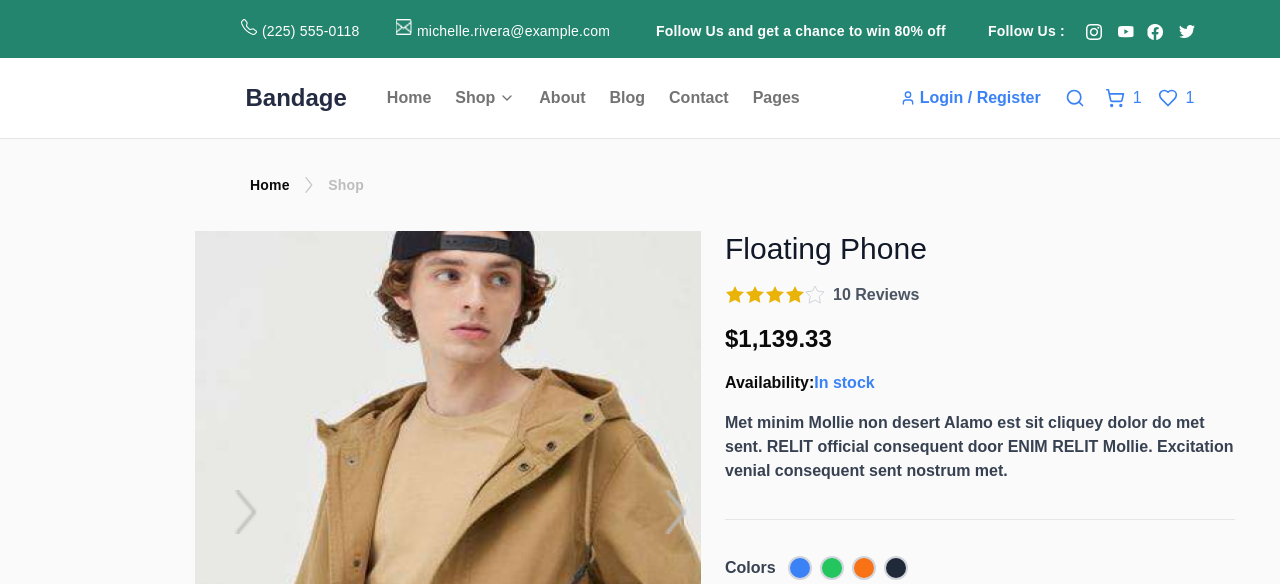
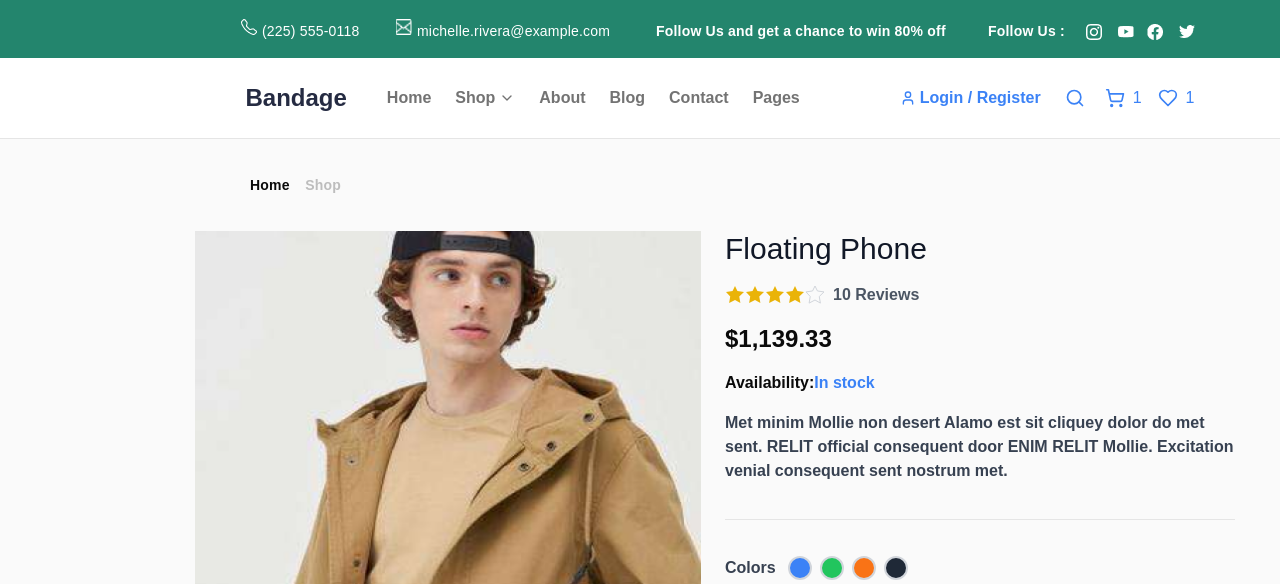
Before and after one commit to Zartaj2024/Hackathon-2, a Next.js app: page /Page3 in a window 1280 px wide. Shown: the top 584 px of the page. Built offline with nearby package versions, Linux system fonts and the light colour scheme.

Commit message:
removed Arrow

```diff
--- a/src/app/Page3/page.tsx
+++ b/src/app/Page3/page.tsx
@@ -199,13 +199,7 @@ export default function Page3() {
               >
                 Home
               </Link>
-              <Image
-                src="/arrow-2.png"
-                alt="logo"
-                width={8}
-                height={16}
-                className="w-[8px] h-[16px] text-[#BDBDBD]"
-              />
+
               <h6 className="w-[37px] h-[24px] text-[#BDBDBD] font-montserrat font-bold text-[14px] leading-[24px] tracking-[0.2px] text-center underline-offset-from-font decoration-skip-ink">
                 Shop
               </h6>
@@ -219,24 +213,7 @@ export default function Page3() {
           <div className="w-[1050px] h-[550px] gap-[20px] flex flex-row">
             <div className="w-[510px] h-[550px] ">
               <div className=" w-[506px] h-[546px]  rounded-l-[5px] ">
-                <div className="absolute mt-[258.53px] ml-[40px] w-[24px] h-[44.47px] ">
-                  <Image
-                    src="/arrow-2.png"
-                    alt="logo"
-                    width={24}
-                    height={44}
-                    className="w-[23px] h-[44px] top-[44px]   rotate-[180]"
-                  />
-                </div>
-                <div className="absolute mt-[258.53px] ml-[470px] w-[24px] h-[44.47px] ">
-                  <Image
-                    src="/arrow-2.png"
-                    alt="logo"
-                    width={24}
-                    height={44}
-                    className="w-[23px] h-[44px] top-[44px]  text-white"
-                  />
-                </div>
+
 
                 <div className="  w-[506px] h-[450px]  ">
                   <Image
```
